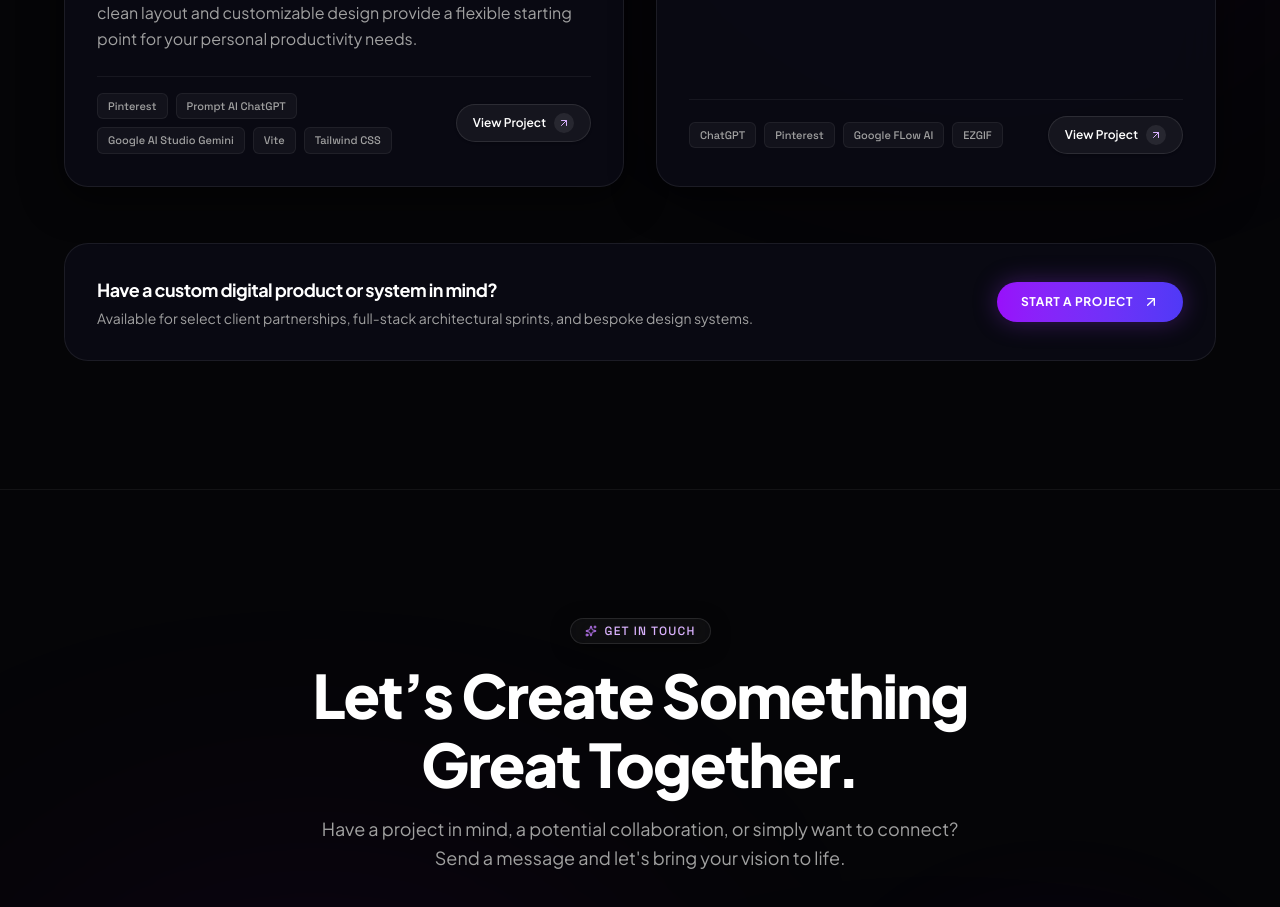
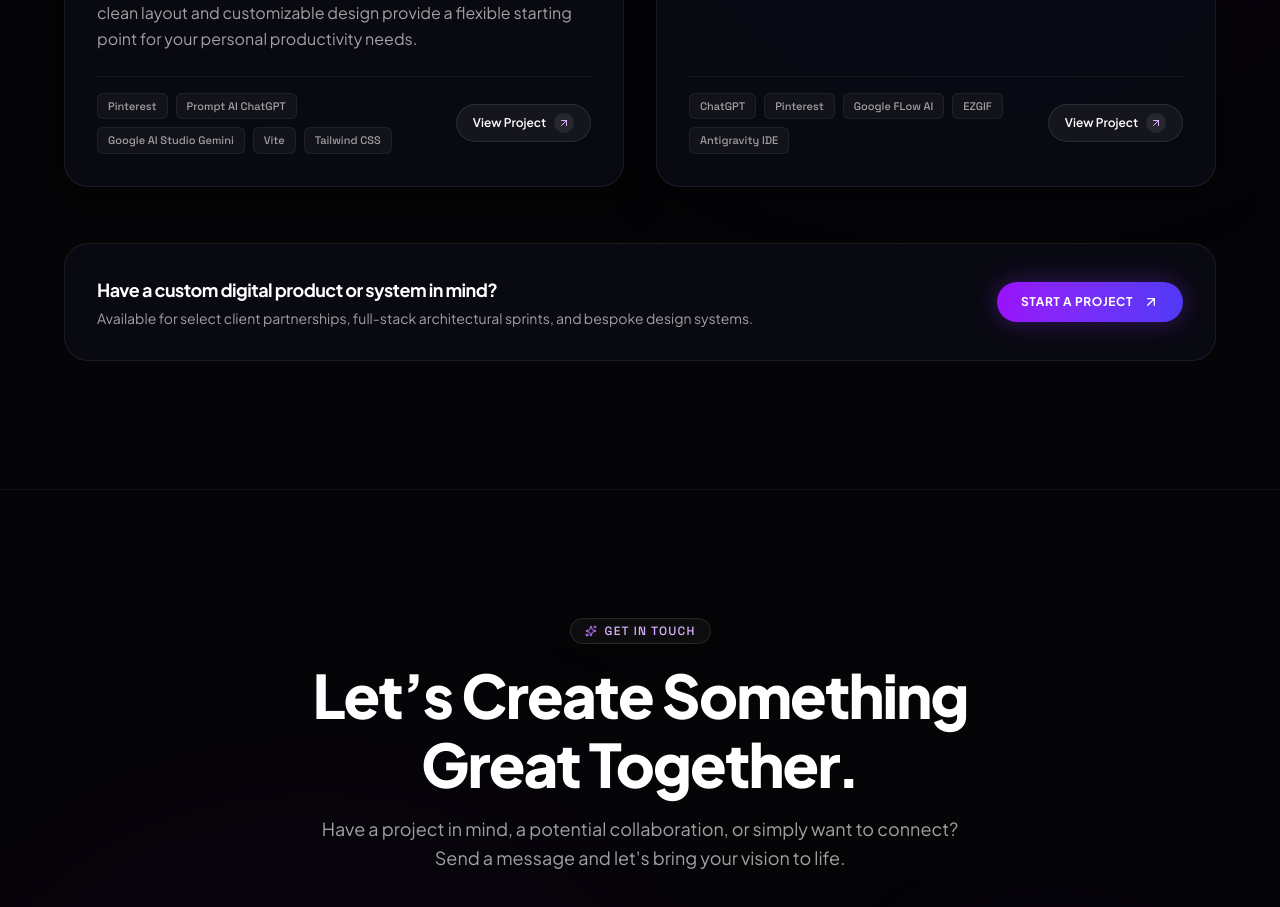
Before and after one commit to dayan11776/Personal-Portfolio, a React (Vite) app: page / in a window 1280 px wide. Shown: the part 4900-5807 px from the top of the page. Built offline with nearby package versions, Linux system fonts and the light colour scheme.

Commit message:
Add scrollable animation

```diff
--- a/src/data/portfolioData.ts
+++ b/src/data/portfolioData.ts
@@ -69,7 +69,13 @@ export const PORTFOLIO_DATA = {
       year: "2026",
       description:
         "AI design system with scrollable animation and interactive components for a seamless user experience.",
-      tags: ["ChatGPT", "Pinterest", "Google FLow AI", "EZGIF"],
+      tags: [
+        "ChatGPT",
+        "Pinterest",
+        "Google FLow AI",
+        "EZGIF",
+        "Antigravity IDE",
+      ],
     },
   ],
   socials: [
@@ -297,7 +303,13 @@ export const FEATURED_PROJECTS_SECTION_DATA = {
       description:
         "AI design system with scrollable animation and interactive components for a seamless user experience.",
       image: Acer,
-      tags: ["ChatGPT", "Pinterest", "Google FLow AI", "EZGIF"],
+      tags: [
+        "ChatGPT",
+        "Pinterest",
+        "Google FLow AI",
+        "EZGIF",
+        "Antigravity IDE",
+      ],
       featured: false,
       link: "https://scrollable-animation-laptop.vercel.app/",
       github: "https://github.com/dayan11776/Scrollable-animation-Laptop",
```
